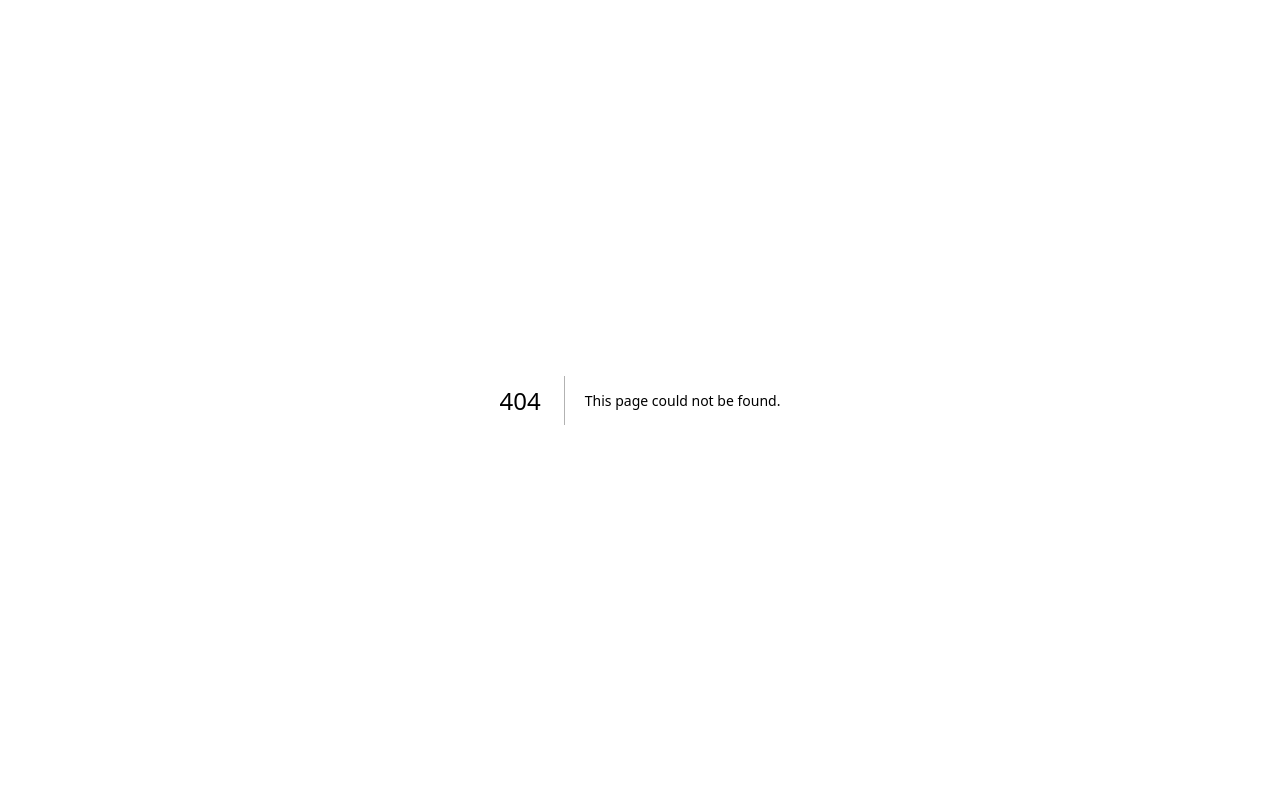
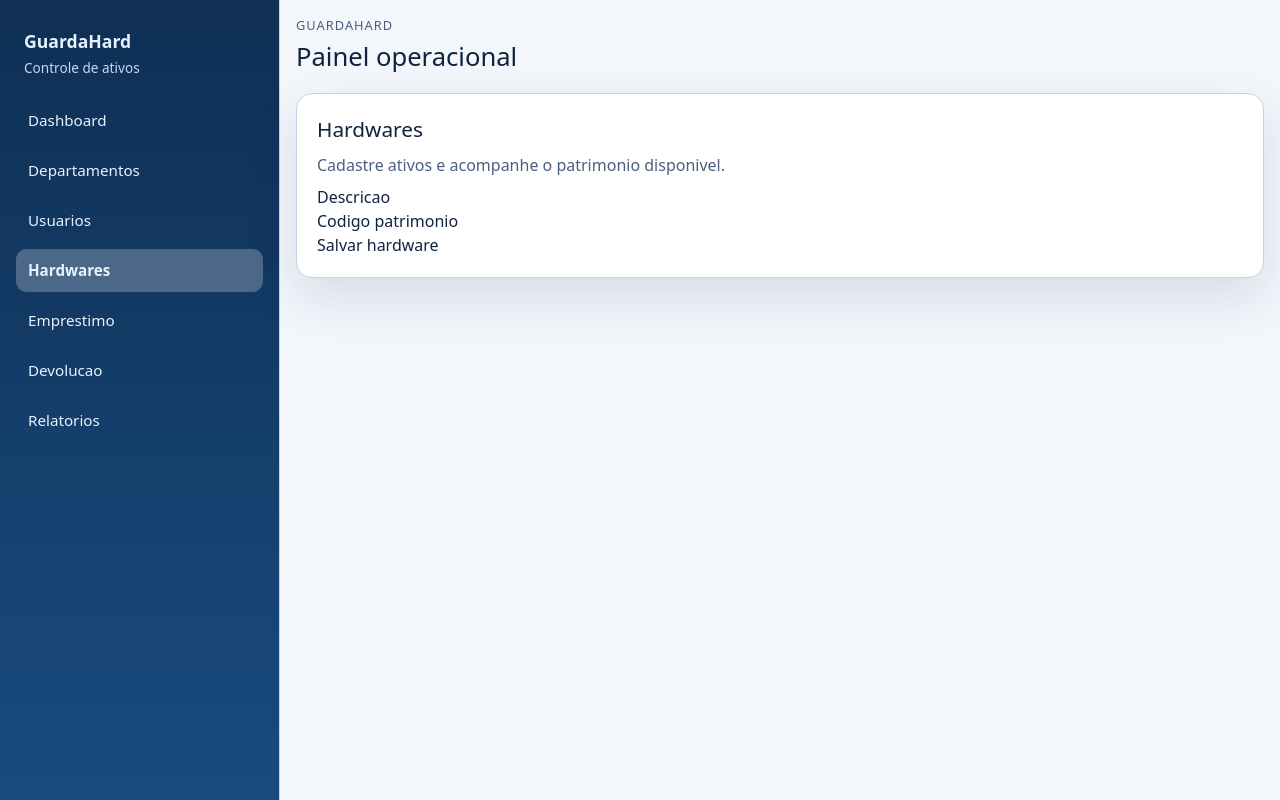
Before and after one commit to typevitor/guarda-hard, a Next.js app in the folder app/: page /hardwares in a window 1280 px wide. Before the commit this address had no page. Built offline with nearby package versions, Linux system fonts and the light colour scheme; no server answers.

Commit message:
feat(app): implement hardwares page and form

```diff
--- /dev/null
+++ b/app/src/app/(dashboard)/hardwares/page.tsx
@@ -0,0 +1,13 @@
+import { HardwaresPage } from "@/features/hardwares/components/hardwares-page";
+import type { HardwarePayload } from "@/features/hardwares/schemas/hardware-schema";
+import { createHardwareServer } from "@/features/hardwares/server/hardwares-api";
+
+async function submitHardware(values: HardwarePayload): Promise<void> {
+  "use server";
+
+  await createHardwareServer(values);
+}
+
+export default function HardwaresRoutePage() {
+  return <HardwaresPage onSubmit={submitHardware} />;
+}
--- /dev/null
+++ b/app/src/features/hardwares/components/hardwares-page.tsx
@@ -0,0 +1,38 @@
+"use client";
+
+import { useState } from "react";
+
+import { HardwareForm } from "../forms/hardware-form";
+import type { HardwarePayload } from "../schemas/hardware-schema";
+
+type HardwaresPageProps = {
+  onSubmit: (values: HardwarePayload) => Promise<void>;
+};
+
+export function HardwaresPage({ onSubmit }: HardwaresPageProps) {
+  const [status, setStatus] = useState<{
+    type: "success" | "error";
+    message: string;
+  } | null>(null);
+
+  const handleSubmit = async (values: HardwarePayload): Promise<void> => {
+    setStatus(null);
+
+    try {
+      await onSubmit(values);
+      setStatus({ type: "success", message: "Hardware criado com sucesso" });
+    } catch {
+      setStatus({ type: "error", message: "Nao foi possivel criar hardware" });
+      throw new Error("submit failed");
+    }
+  };
+
+  return (
+    <section className="panel-card" aria-label="Pagina de hardwares">
+      <h2 className="panel-title">Hardwares</h2>
+      <p className="panel-text">Cadastre ativos e acompanhe o patrimonio disponivel.</p>
+      <HardwareForm onSubmit={handleSubmit} />
+      {status ? <p role="status">{status.message}</p> : null}
+    </section>
+  );
+}
--- /dev/null
+++ b/app/src/features/hardwares/forms/hardware-form.tsx
@@ -0,0 +1,55 @@
+"use client";
+
+import { zodResolver } from "@hookform/resolvers/zod";
+import { useForm } from "react-hook-form";
+
+import { hardwareSchema, type HardwarePayload } from "../schemas/hardware-schema";
+
+type HardwareFormProps = {
+  onSubmit: (values: HardwarePayload) => Promise<void>;
+};
+
+export function HardwareForm({ onSubmit }: HardwareFormProps) {
+  const {
+    register,
+    handleSubmit,
+    formState: { errors, isSubmitting },
+    reset,
+  } = useForm<HardwarePayload>({
+    resolver: zodResolver(hardwareSchema),
+    defaultValues: {
+      descricao: "",
+      codigoPatrimonio: "",
+    },
+  });
+
+  return (
+    <form
+      className="hardware-form"
+      onSubmit={handleSubmit(async (values) => {
+        try {
+          await onSubmit(values);
+          reset();
+        } catch {
+          return;
+        }
+      })}
+    >
+      <div className="form-field">
+        <label htmlFor="descricao">Descricao</label>
+        <input id="descricao" type="text" {...register("descricao")} />
+        {errors.descricao ? <p role="alert">{errors.descricao.message}</p> : null}
+      </div>
+
+      <div className="form-field">
+        <label htmlFor="codigoPatrimonio">Codigo patrimonio</label>
+        <input id="codigoPatrimonio" type="text" {...register("codigoPatrimonio")} />
+        {errors.codigoPatrimonio ? <p role="alert">{errors.codigoPatrimonio.message}</p> : null}
+      </div>
+
+      <button type="submit" disabled={isSubmitting}>
+        Salvar hardware
+      </button>
+    </form>
+  );
+}
--- /dev/null
+++ b/app/src/features/hardwares/schemas/hardware-schema.ts
@@ -0,0 +1,8 @@
+import { z } from "zod";
+
+export const hardwareSchema = z.object({
+  descricao: z.string().trim().min(1, "Descricao e obrigatoria"),
+  codigoPatrimonio: z.string().trim().min(1, "Codigo patrimonio e obrigatorio"),
+});
+
+export type HardwarePayload = z.infer<typeof hardwareSchema>;
--- /dev/null
+++ b/app/src/features/hardwares/server/hardwares-api.ts
@@ -0,0 +1,24 @@
+import { cookies } from "next/headers";
+
+import { hardwareSchema, type HardwarePayload } from "../schemas/hardware-schema";
+
+const API_BASE_URL = process.env.NEXT_PUBLIC_API_URL ?? "http://localhost:3001";
+
+export async function createHardwareServer(payload: HardwarePayload): Promise<void> {
+  const parsedPayload = hardwareSchema.parse(payload);
+  const cookieHeader = (await cookies()).toString();
+
+  const response = await fetch(`${API_BASE_URL}/hardwares`, {
+    method: "POST",
+    headers: {
+      "Content-Type": "application/json",
+      ...(cookieHeader ? { Cookie: cookieHeader } : {}),
+    },
+    body: JSON.stringify(parsedPayload),
+    cache: "no-store",
+  });
+
+  if (!response.ok) {
+    throw new Error("Nao foi possivel criar hardware");
+  }
+}
```
Also changed, not shown: 1 other file (tests, documents, lock files or other folders).
